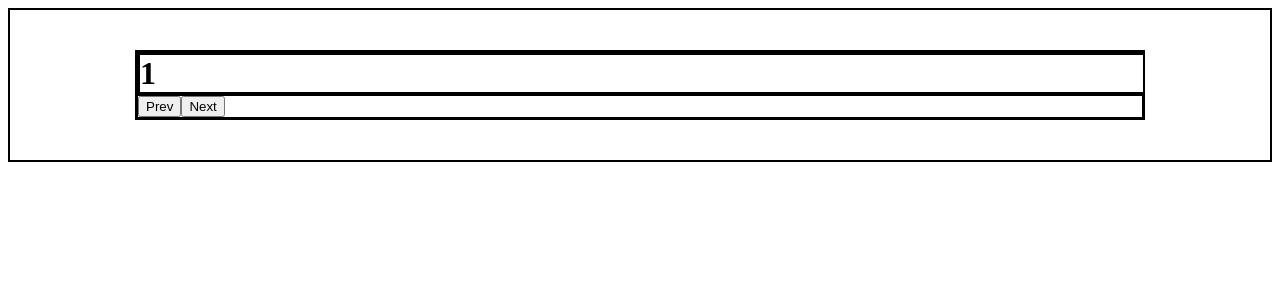
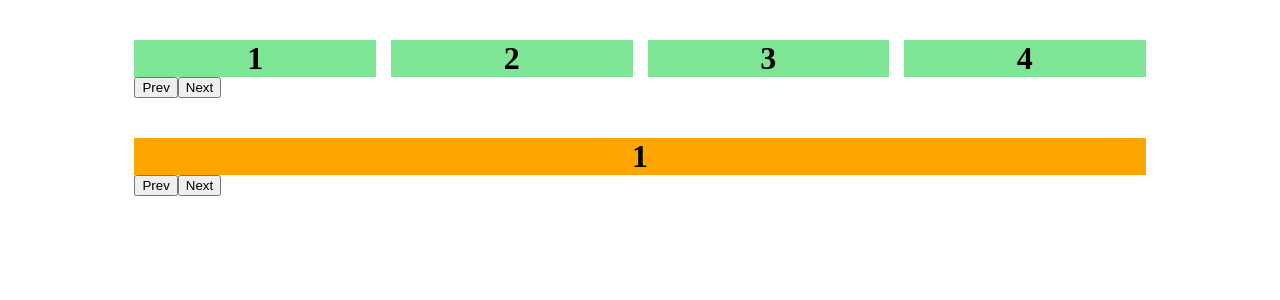
Before and after one commit to GiancarlosIO/slider-nexus, a React app: page / in a window 1280 px wide. Shown: the top 300 px of the page. Built offline with nearby package versions, Linux system fonts and the light colour scheme.

Commit message:
Implement multi slider

```diff
--- a/src/Slider.tsx
+++ b/src/Slider.tsx
@@ -9,21 +9,50 @@ const Container = styled.div`
 const Inner = styled.div`
   display: flex;
   flex-flow: row nowrap;
-  & > div {
-    min-width: 100%;
-  }
   transition: transform 0.3s ease;
 `;
 
 const Slider = ({ children }) => {
+  // const visibleElementIndex = React.useRef<number>(0);
   const innerRef = React.useRef<HTMLDivElement>(null);
-  const [slideWidth, setSlideWidth] = React.useState(0);
+  const containerRef = React.useRef<HTMLDivElement>(null);
+  const slideRef = React.useRef<HTMLDivElement>(null);
+
+  const [computedValues, setComputedValues] = React.useState({
+    containerWidth: 0,
+    itemWidth: 0,
+    gap: 0,
+  });
+  // const [innerSliderWidth, setInnerSlider] = React.useState(0);
   const [currentIndex, setCurrentIndex] = React.useState(0);
 
   const childrens = React.Children.toArray(children);
 
   const onNext = () => {
+    const visibleElments = Math.round(
+      computedValues.containerWidth / computedValues.itemWidth,
+    );
+
+    console.log({ visibleElments });
+
     setCurrentIndex(index => {
+      /**
+       * if we are showing multiples elements we need to reset the position if we are "showing" the last element
+       * ---
+       * Note that "showing" and "current" indexs are not the same
+       * "Showing" index is the last element that is viewed in the slider
+       * "Current" index is the index of the element tracked in the slider component itself
+       */
+      if (
+        visibleElments > 1 &&
+        visibleElments + currentIndex >= children.length
+      ) {
+        return 0;
+      }
+
+      /**
+       * If we are in the last slide, reset the index
+       */
       if (currentIndex >= childrens.length - 1) {
         return 0;
       }
@@ -39,21 +68,65 @@ const Slider = ({ children }) => {
   };
 
   React.useLayoutEffect(() => {
-    if (innerRef.current) {
-      setSlideWidth(innerRef.current.getBoundingClientRect().width);
+    // if (innerRef.current) {
+    //   setInnerSlider(innerRef.current.getBoundingClientRect().width);
+    // }
+
+    if (containerRef.current && slideRef.current) {
+      const itemMarginCSSRule = window
+        .getComputedStyle(slideRef.current, 'slide-nexus-slide')
+        .getPropertyValue('margin')
+        .split(' ');
+
+      const gap = parseInt(
+        (itemMarginCSSRule[1] || itemMarginCSSRule[3] || '0px').replace(
+          'px',
+          '',
+        ),
+        10,
+      );
+
+      setComputedValues({
+        itemWidth: slideRef.current.getBoundingClientRect().width,
+        containerWidth: containerRef.current.getBoundingClientRect().width,
+        gap,
+      });
     }
   }, []);
 
-  console.log({ currentIndex, slideWidth });
+  // visibleElementIndex.current = Math.round(
+  //   computedValues.containerWidth / computedValues.itemWidth,
+  // );
+  // We need to calculate what elements are visible!
+
+  console.log({
+    currentIndex,
+    // innerSliderWidth,
+    // visibleIndex: visibleElementIndex.current,
+    computedValues,
+  });
+
+  /**
+   * TODO: ADD CSS PREFIX TO TRAMSLATE CSS RULE
+   *
+   */
 
   return (
     <div>
-      <Container>
+      <Container ref={containerRef}>
         <Inner
-          style={{ transform: `translateX(-${currentIndex * slideWidth}px)` }}
+          style={{
+            transform: `translateX(-${currentIndex * computedValues.itemWidth +
+              currentIndex * computedValues.gap}px)`,
+          }}
           ref={innerRef}
         >
-          {children}
+          {childrens.map(childrenEl =>
+            React.cloneElement(childrenEl, {
+              ref: slideRef,
+              className: `${childrenEl.props.className} slide-nexus-item`,
+            }),
+          )}
         </Inner>
       </Container>
       <div>
--- a/src/index.tsx
+++ b/src/index.tsx
@@ -1,12 +1,29 @@
 import React from 'react';
 import ReactDOM from 'react-dom';
-import { createGlobalStyle } from 'styled-components';
+import styled, { createGlobalStyle } from 'styled-components';
 
 import Slider from './Slider';
 
 const DebugDivs = createGlobalStyle`
-  * div {
+  /* * div {
     border: 0.5px solid black;
+  } */
+`;
+
+const ItemSlider = styled.div`
+  background-color: #7ee496;
+
+  flex-shrink: 0;
+  display: flex;
+  justify-content: center;
+  align-items: center;
+  font-weight: bold;
+  font-size: 32px;
+  margin-right: 8px;
+  width: calc(33.33333333333333333333333333333333333333% - calc(16px / 3));
+  @media (min-width: 1024px) {
+    margin-right: 15px;
+    width: calc(25% - calc(45px / 4));
   }
 `;
 
@@ -16,21 +33,34 @@ const App = () => (
     <div style={{ width: '80%', margin: '40px auto' }}>
       <Slider>
         {Array.from({ length: 8 }).map((_, index) => (
+          <ItemSlider className="my-custom-class" key={index}>
+            <span>{index + 1}</span>
+          </ItemSlider>
+        ))}
+      </Slider>
+
+      <div style={{ marginTop: 40 }}>
+        <Slider>
+          {Array.from({ length: 8 }).map((_, index) => (
             <div
+              className="my-custom-class-2"
               key={index}
               style={{
-              width: '1041px',
+                backgroundColor: 'orange',
+                width: '100%',
+                flexShrink: 0,
                 display: 'flex',
                 alignItems: 'center',
-              justifyItems: 'center',
+                justifyContent: 'center',
                 fontWeight: 'bold',
                 fontSize: 32,
               }}
             >
-            {index + 1}
+              <span>{index + 1}</span>
             </div>
           ))}
         </Slider>
+      </div>
     </div>
   </div>
 );
```
Lines whose indentation alone changed are shown as unchanged.
